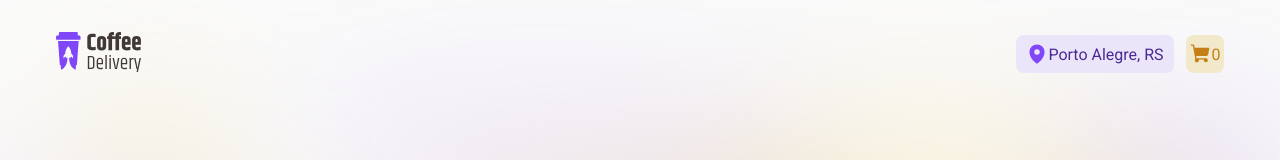
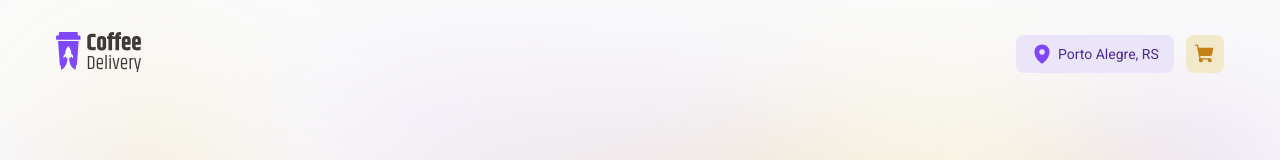
Before and after one commit to guiibraun/coffe-delivery-rocketseat, a React (Vite) app: page / in a window 1280 px wide. Shown: the top 160 px of the page. Built offline with nearby package versions, Linux system fonts and the light colour scheme.

Commit message:
Arrumando carrinho

```diff
--- a/src/components/Header/index.tsx
+++ b/src/components/Header/index.tsx
@@ -20,8 +20,11 @@ export function Header(){
                 </C.CityAndState>
                 <Link to="/checkout">
                     <C.ShoppingCartContainer>
+                        {itemsCartQuantity > 0 &&
+                            <span>{itemsCartQuantity}</span>
+                        }
                         <ShoppingCart size={22} weight="fill" />
-                        {itemsCartQuantity}
+
                     </C.ShoppingCartContainer>
                 </Link>
             </C.CartAndCityContainer>
--- a/src/components/Header/styles.ts
+++ b/src/components/Header/styles.ts
@@ -28,7 +28,7 @@ export const CityAndState = styled.div`
     align-items: center;
     flex: 1;
     border-radius: 8px;
-    gap: .3rem
+    gap: .3rem;
 
     span {
         font-size: .875rem;
@@ -50,4 +50,24 @@ export const ShoppingCartContainer = styled.div`
     width: 2.375rem;
     height: 2.375rem;
     border-radius: 8px;
+
+    position: relative;
+
+    span {
+        color: ${props => props.theme.white};
+        background-color: ${props => props.theme['yellow-dark']};
+        height: 1.25rem;
+        width: 1.25rem;
+        display: flex;
+        justify-content: center;
+        align-items: center;
+        border-radius: 50%;
+
+        font-size: 0.75rem;
+        font-weight: 700;
+
+        position: absolute;
+        top: -10px;
+        right: -10px;
+    }
 `
--- a/src/pages/Home/components/Products/Product/styles.ts
+++ b/src/pages/Home/components/Products/Product/styles.ts
@@ -57,4 +57,5 @@ export const Types = styled.div`
         font-size: .675rem;
         font-weight: bold;
     }
+
 `
--- a/src/pages/Home/components/Products/index.tsx
+++ b/src/pages/Home/components/Products/index.tsx
@@ -1,24 +1,14 @@
 import { coffeData } from '../../../../data/coffe'
 import * as C from './styles'
-import { ShoppingCart } from 'phosphor-react'
-import {  useState } from 'react'
-import { useForm } from 'react-hook-form'
 import { Product } from './Product'
 
-
-interface CartItemsType {
-    id: string,
-    nome: string,
-    image: string,
-    quantity: number
-}
 
 export function Products() {
     return (
         <C.ProductsContainer>
             <h2>Nossos cafés</h2>
             <C.ProductsGrid>
-                {coffeData.map((coffe, index) => (
+                {coffeData.map((coffe) => (
                     <Product key={coffe.id} coffeItem={coffe}/>
                 ))}
             </C.ProductsGrid>
--- a/src/pages/Home/styles.ts
+++ b/src/pages/Home/styles.ts
@@ -17,10 +17,17 @@ export const MainContainer = styled.div`
     img {
         max-width: 100%;
         width: auto;
+        height: auto;
     }
 
     @media (max-width: 767px) {
         padding: 2rem 0;
+    }
+
+    @media (max-width: 1024px){
+        flex-direction: column;
+        justify-content: center;
+        align-items: center;
     }
 `
 
@@ -73,6 +80,11 @@ export const GridItems = styled.div`
         gap: .75rem;
         line-height: 1.3;
     }
+
+
+    @media (max-width: 767px){
+            grid-template-columns: 1fr;
+    }
 `
 const ICONS_COLORS = {
     'yellow-dark': 'yellow-dark',
```
